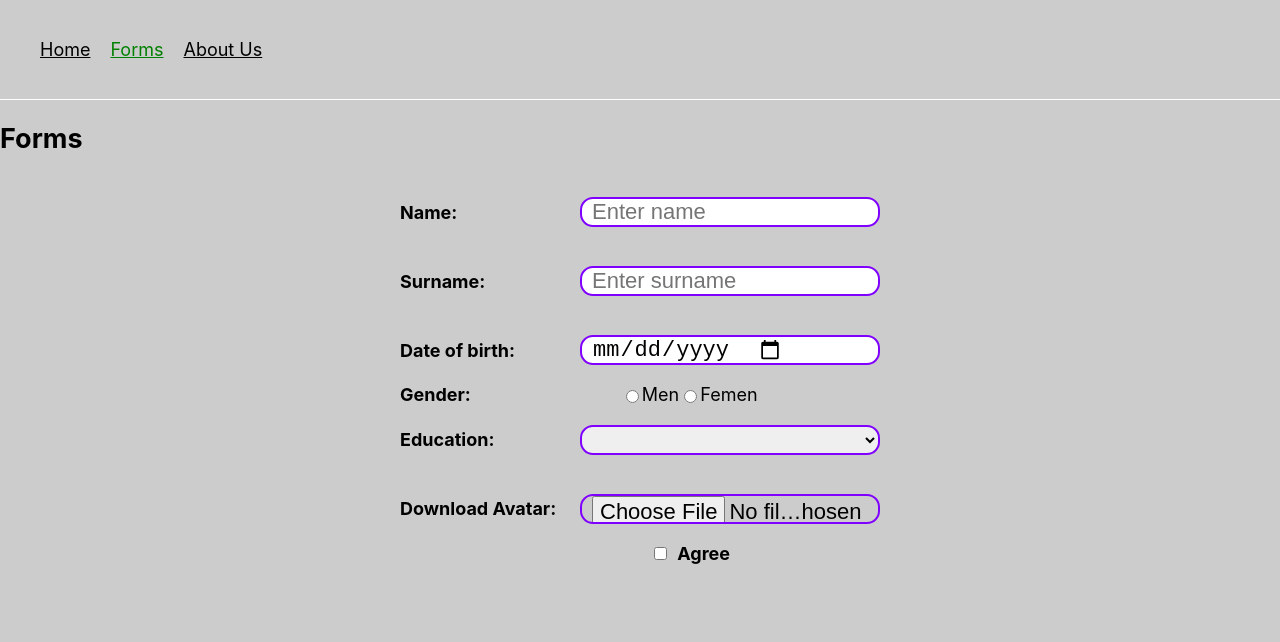
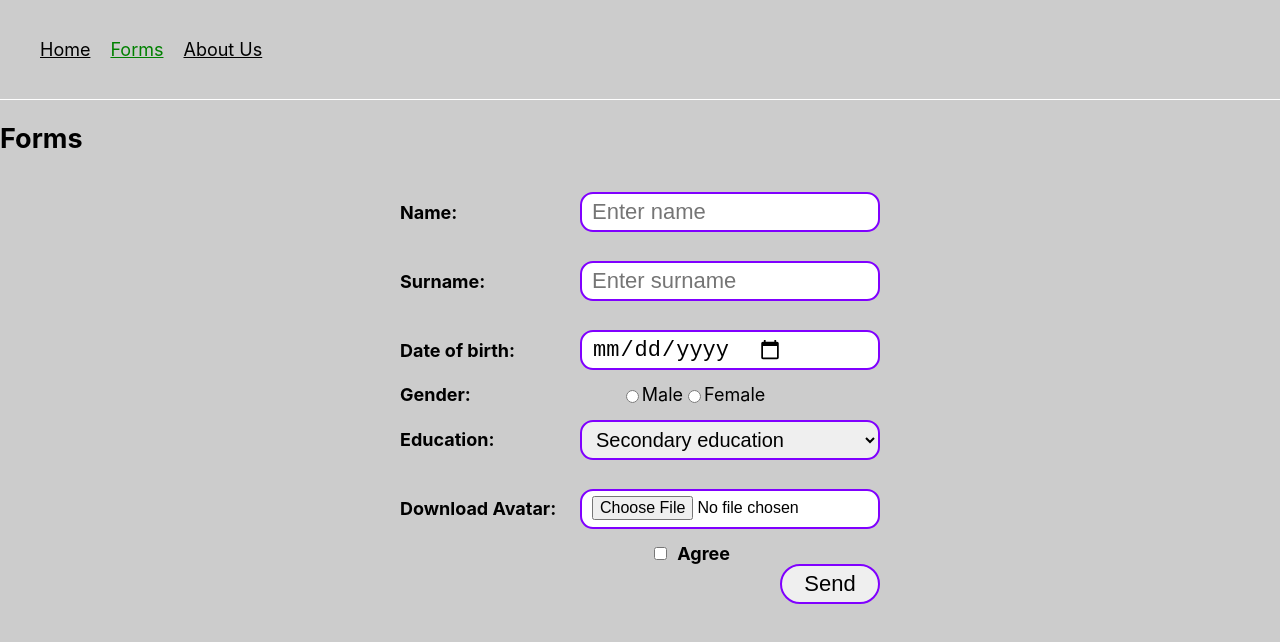
Before and after one commit to SpiriT-L/React, a React (Create React App) app: page /forms in a window 1280 px wide. Shown: the top 642 px of the page. Built offline with nearby package versions, Linux system fonts and the light colour scheme.

Commit message:
feat: add editable components to select

```diff
--- a/src/Pages/forms/Forms.module.scss
+++ b/src/Pages/forms/Forms.module.scss
@@ -5,7 +5,7 @@
   padding: 0px 10px 0px 10px;
   margin: 0 auto;
 }
-.inputBlok {
+.inputBlock {
   display: flex;
   flex-direction: row;
   justify-content: space-between;
@@ -27,9 +27,9 @@
 .input {
   display: flex;
   align-items: center;
-  padding: 0px 10px 0px 10px;
+  padding: 10px 10px 10px 10px;
   width: 300px;
-  height: 30px;
+  height: 40px;
   border-radius: 13px;
   border: 2px solid #8000ff;
   outline: none;
@@ -41,8 +41,49 @@
 .checkbox {
   margin: 0px 10px 0px 0px;
 }
-.inputBlokChecked{
+.inputBlockChecked {
   display: flex;
   flex-direction: row;
   justify-content: flex-end;
 }
+.buttonBlock {
+  display: flex;
+  justify-content: flex-end;
+}
+
+.formButton {
+  width: 100px;
+  padding: 5px;
+  font-size: 22px;
+  border-radius: 22px;
+  border: 2px solid #8000ff;
+  cursor: pointer;
+  &:active {
+    border: 2px solid green;
+  }
+}
+
+.select {
+  display: flex;
+  align-items: center;
+  padding: 0px 10px 0px 10px;
+  width: 300px;
+  height: 40px;
+  border-radius: 13px;
+  border: 2px solid #8000ff;
+  outline: none;
+  font-size: 20px;
+}
+
+.inputFile{
+  display: flex;
+  align-items: center;
+  padding: 5px 10px 5px 10px;
+  width: 300px;
+  height: 40px;
+  border-radius: 13px;
+  border: 2px solid #8000ff;
+  outline: none;
+  font-size: 16px;
+  background-color: #fff;
+}
--- a/src/Pages/forms/Forms.tsx
+++ b/src/Pages/forms/Forms.tsx
@@ -1,11 +1,119 @@
+import React, { Component } from 'react';
 import styles from './Forms.module.scss';
+import { Form } from '../../types/types';
 
-export default function forms() {
+const EDUCATION = [
+  {
+    id: 1,
+    value: 'Secondary education',
+    title: 'Secondary education'
+  },
+  {
+    id: 2,
+    value: 'Secondary special education',
+    title: 'Secondary special education'
+  },
+  {
+    id: 2,
+    value: 'Higher education',
+    title: 'Higher education'
+  }
+];
+
+class Forms extends Component {
+  state: Form = {
+    inputName: '',
+    inputSurname: '',
+    value: '',
+    inputDate: '',
+    event: '',
+    inputGender: '',
+    inputSelect: '',
+    showData: {
+      inputName: '',
+      inputSurname: '',
+      value: '',
+      inputDate: '',
+      event: '',
+      inputGender: '',
+      inputSelect: ''
+    }
+  };
+
+  inputChangeName = ({ target: { value } }: { target: { value: string } }) => {
+    this.setState({
+      inputName: value
+    });
+  };
+  inputChangeSurname = ({
+    target: { value }
+  }: {
+    target: { value: string };
+  }) => {
+    this.setState({
+      inputSurname: value
+    });
+  };
+  inputChangeDate = ({ target: { value } }: { target: { value: string } }) => {
+    this.setState({
+      inputDate: value
+    });
+  };
+  inputChangeGender = ({
+    target: { value }
+  }: {
+    target: { value: string };
+  }) => {
+    this.setState({
+      inputGender: value
+    });
+  };
+
+  // eslint-disable-next-line @typescript-eslint/no-explicit-any
+  setGender(event: any) {
+    console.log(event.target.value);
+    return event.target.value;
+  }
+
+  inputChangeSelect = ({
+    target: { value }
+  }: {
+    target: { value: string };
+  }) => {
+    this.setState({
+      inputSelect: value
+    });
+  };
+
+  // eslint-disable-next-line @typescript-eslint/no-explicit-any
+  handleShow: (e: any) => void = (e: any) => {
+    e.preventDefault();
+    const { inputName, inputSurname, inputDate, inputSelect } = this.state;
+    this.setState({
+      inputName: '',
+      inputSurname: '',
+      inputDate: '',
+      event: '',
+      inputSelect: '',
+      showData: {
+        name: inputName,
+        surname: inputSurname,
+        date: inputDate,
+        gender: this.setGender,
+        education: inputSelect
+      }
+    });
+  };
+
+  render() {
+    const { inputName, inputSurname, inputDate, inputSelect, showData } =
+      this.state;
+    const { name, surname, date, event, education } = showData;
     return (
-    <>
+      <section>
         <h2>Forms</h2>
         <form className={styles.form} name="form">
-        <div className={styles.inputBlok}>
+          <div className={styles.inputBlock}>
             <label className={styles.label} htmlFor="inputName">
               <h4>Name:</h4>
             </label>
@@ -14,9 +122,11 @@ export default function forms() {
               id="inputName"
               type="text"
               placeholder="Enter name"
+              value={inputName}
+              onChange={this.inputChangeName}
             />
           </div>
-        <div className={styles.inputBlok}>
+          <div className={styles.inputBlock}>
             <label htmlFor="inputSurname">
               <h4>Surname:</h4>
             </label>
@@ -25,51 +135,70 @@ export default function forms() {
               id="inputSurname"
               type="text"
               placeholder="Enter surname"
+              value={inputSurname}
+              onChange={this.inputChangeSurname}
             />
           </div>
-        <div className={styles.inputBlok}>
+          <div className={styles.inputBlock}>
             <label htmlFor="inputDate">
               <h4>Date of birth:</h4>
             </label>
-          <input className={styles.input} id="inputDate" type="date" />
+            <input
+              className={styles.input}
+              id="inputDate"
+              type="date"
+              value={inputDate}
+              onChange={this.inputChangeDate}
+            />
           </div>
-        <div className={styles.inputBlok}>
-          <label htmlFor="inputGender" className={styles.radio}>
+          <div className={styles.inputBlock}>
+            <label
+              htmlFor="inputGender"
+              className={styles.radio}
+              onChange={this.setGender.bind(this)}>
               <h4>Gender:</h4>
               <input
                 className={styles.inputRadio}
                 type="radio"
                 name="gender"
-              id="men"
-            />{' '}
-            Men
+                id="male"
+                value="MALE"
+              />
+              Male
               <input
                 className={styles.inputRadio}
                 type="radio"
                 name="gender"
-              id="femen"
+                id="female"
+                value="FEMALE"
               />
-            Femen
+              Female
             </label>
           </div>
-        <div className={styles.inputBlok}>
+          <div className={styles.inputBlock}>
             <label htmlFor="inputSelect">
               <h4>Education:</h4>
             </label>
-          <select className={styles.input} name="education" id="inputSelect">
-            <option value="Choose"></option>
-            <option value="middle">Middle</option>
-            <option value="specialized secondary">Specialized secondary</option>
-            <option value="higher">Higher</option>
+            <select
+              className={(styles.input, styles.select)}
+              name="education"
+              id="inputSelect"
+              value={inputSelect}
+              onChange={this.inputChangeSelect}>
+              {EDUCATION.map(({ id, value, title }) => (
+                <option key={id} value={value}>
+                  {title}
+                </option>
+              ))}
             </select>
           </div>
-        <div className={styles.inputBlok}>
+          <div className={styles.inputBlock}>
             <label htmlFor="inputFile">
               <h4>Download Avatar:</h4>
             </label>
-          <input className={styles.input} id="inputFile" type="file" />
+            <input className={styles.inputFile} id="inputFile" type="file" />
           </div>
-        <div className={styles.inputBlokChecked}>
+          <div className={styles.inputBlockChecked}>
             <label htmlFor="inputCheckbox" className={styles.radio}>
               <input
                 id="inputCheckbox"
@@ -79,7 +208,19 @@ export default function forms() {
               <h4>Agree</h4>
             </label>
           </div>
+          <div className={styles.buttonBlock}>
+            <button className={styles.formButton} onClick={this.handleShow}>
+              Send
+            </button>
+          </div>
         </form>
-    </>
+        <h2>{name}</h2>
+        <h2>{surname}</h2>
+        <h2>{date}</h2>
+        <h2>{event}</h2>
+        <h2>{education}</h2>
+      </section>
     );
   }
+}
+export default Forms;
```
Also changed, not shown: src/types/types.tsx (+13 -0 lines). Lines whose indentation alone changed are shown as unchanged.
